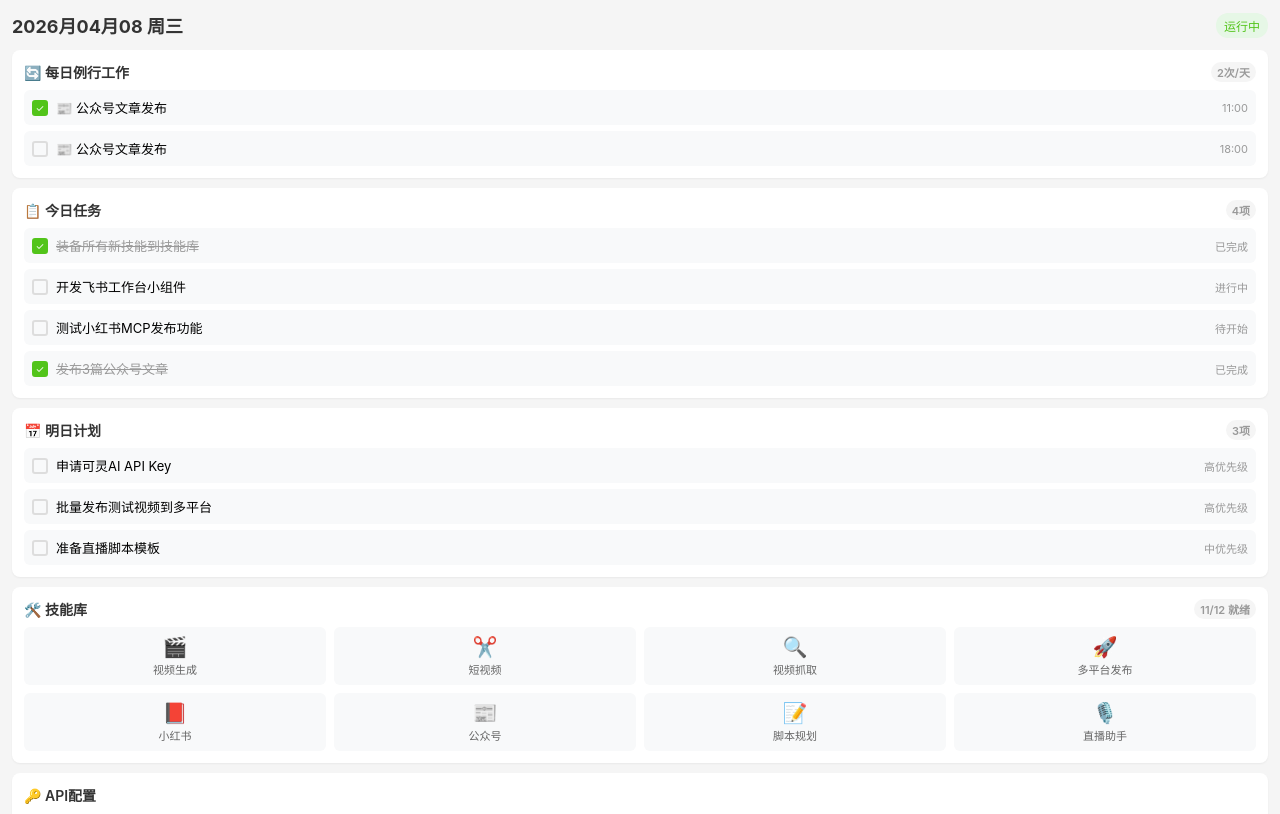
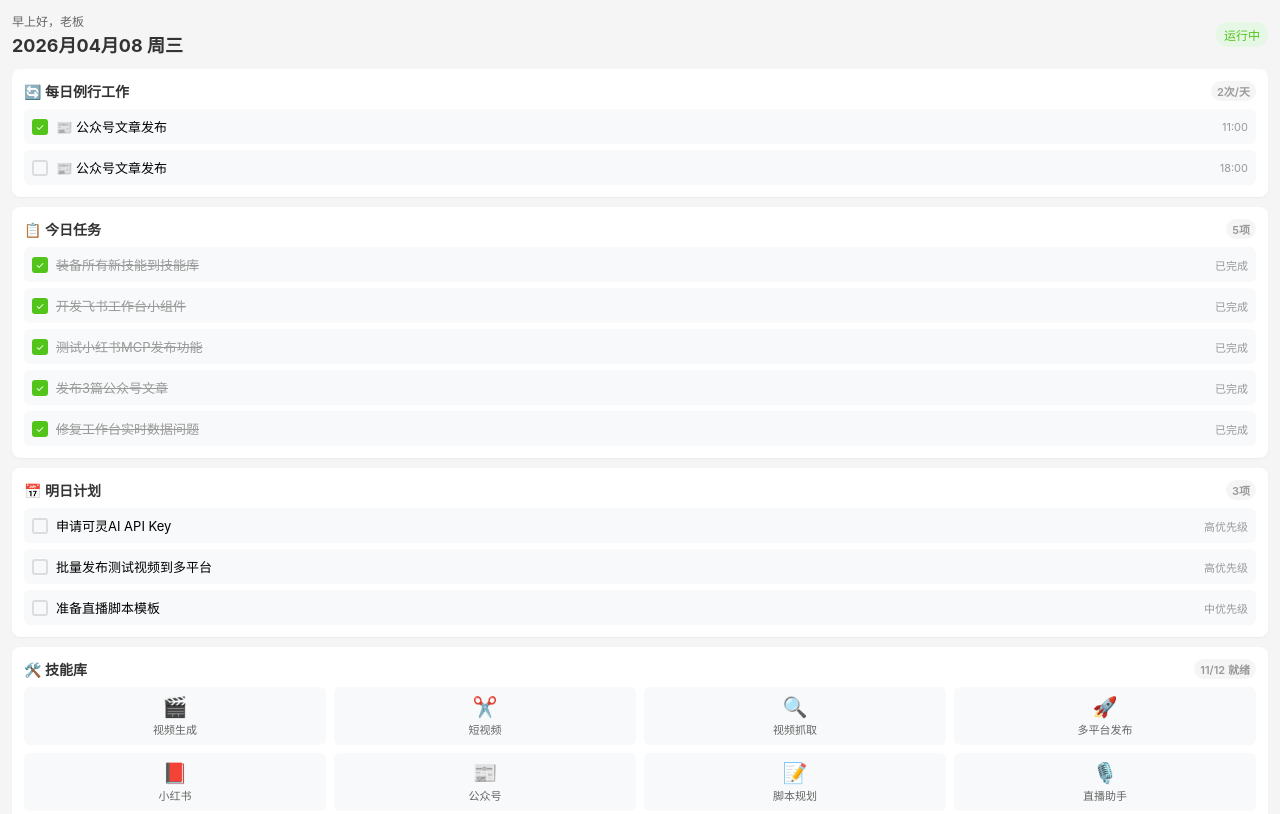
Before and after one commit to 5221345Wang/workbench-app, a website: page workbench/index.html in a window 1280 px wide. Shown: the top 814 px of the page. Drawn offline with Linux system fonts and the light colour scheme.

Commit message:
更新任务状态，添加问候语功能

```diff
--- a/workbench/data.json
+++ b/workbench/data.json
@@ -21,16 +21,21 @@
     },
     {
       "name": "开发飞书工作台小组件",
-      "status": "doing",
-      "meta": "进行中"
+      "status": "done",
+      "meta": "已完成"
     },
     {
       "name": "测试小红书MCP发布功能",
-      "status": "todo",
-      "meta": "待开始"
+      "status": "done",
+      "meta": "已完成"
     },
     {
       "name": "发布3篇公众号文章",
+      "status": "done",
+      "meta": "已完成"
+    },
+    {
+      "name": "修复工作台实时数据问题",
       "status": "done",
       "meta": "已完成"
     }
--- a/workbench/index.html
+++ b/workbench/index.html
@@ -152,7 +152,10 @@
 </head>
 <body>
     <div class="header">
-        <div class="date" id="currentDate">加载中...</div>
+        <div>
+            <div id="greeting" style="font-size: 12px; color: #666; margin-bottom: 2px;">加载中...</div>
+            <div class="date" id="currentDate">加载中...</div>
+        </div>
         <div class="status">运行中</div>
     </div>
 
@@ -182,6 +185,18 @@
         function renderPage(data) {
             const now = new Date();
             const currentHour = now.getHours();
+
+            // 更新问候语
+            const hour = now.getHours();
+            let greeting = '早上好';
+            if (hour >= 11 && hour < 13) {
+                greeting = '中午好';
+            } else if (hour >= 13 && hour < 18) {
+                greeting = '下午好';
+            } else if (hour >= 18) {
+                greeting = '晚上好';
+            }
+            document.getElementById('greeting').textContent = `${greeting}，老板`;
 
             // 更新日期
             document.getElementById('currentDate').textContent =
```
